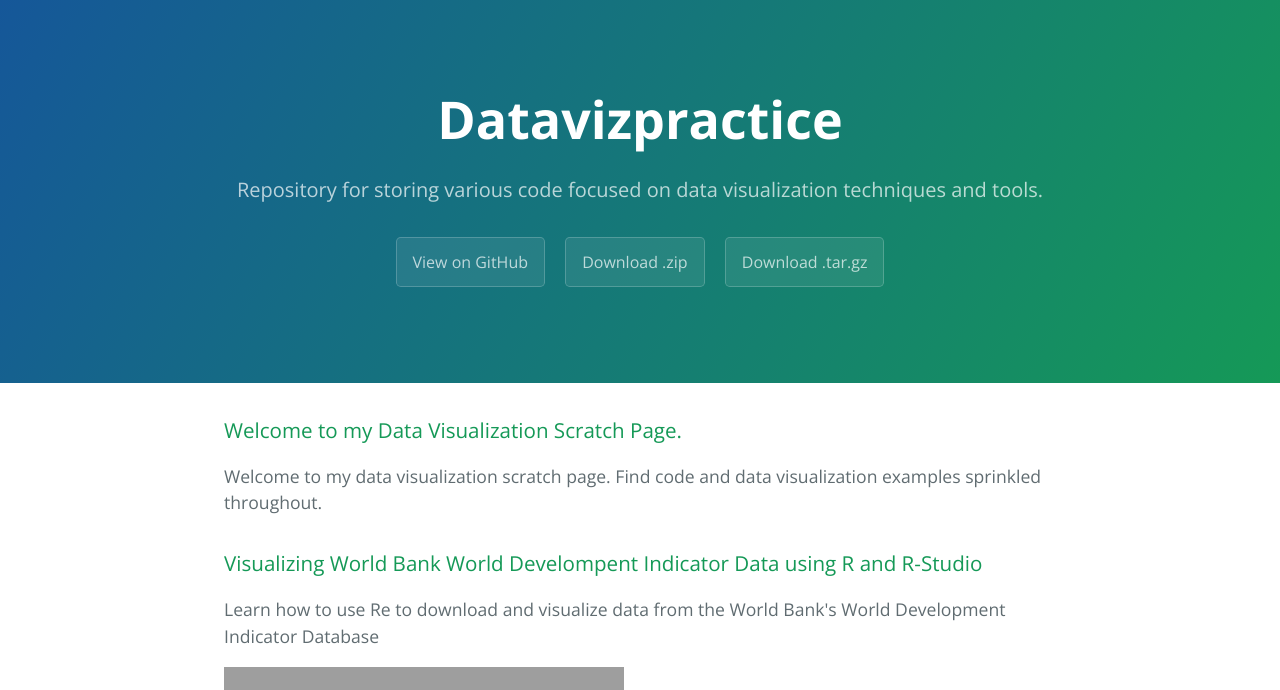
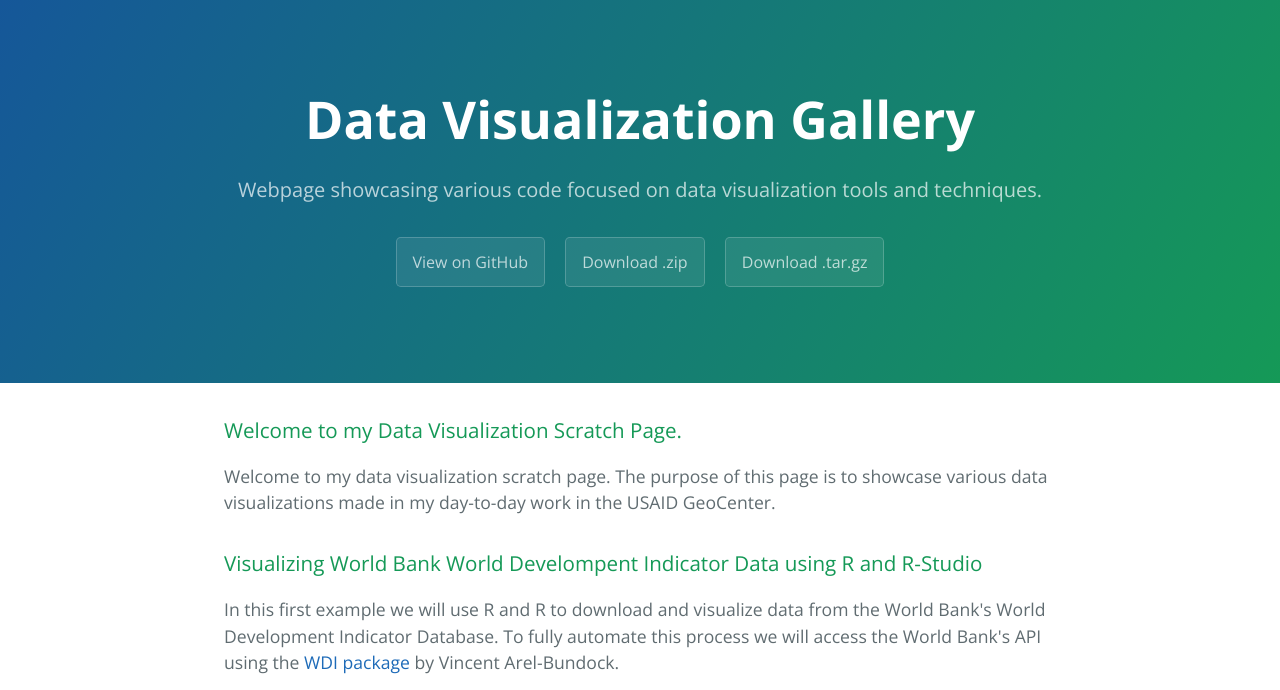
Before and after one commit to tessam30/DataVizPractice, a plain HTML site: page index.html in a window 1280 px wide. Shown: the top 690 px of the page. Drawn offline with nearby package versions, Linux system fonts and the light colour scheme; grey boxes are pictures that could not be loaded.

Commit message:
Update index.html

```diff
--- a/index.html
+++ b/index.html
@@ -11,8 +11,8 @@
   </head>
   <body>
     <section class="page-header">
-      <h1 class="project-name">Datavizpractice</h1>
-      <h2 class="project-tagline">Repository for storing various code focused on data visualization techniques and tools.</h2>
+      <h1 class="project-name">Data Visualization Gallery</h1>
+      <h2 class="project-tagline">Webpage showcasing various code focused on data visualization tools and techniques.</h2>
       <a href="https://github.com/tessam30/DataVizPractice" class="btn">View on GitHub</a>
       <a href="https://github.com/tessam30/DataVizPractice/zipball/master" class="btn">Download .zip</a>
       <a href="https://github.com/tessam30/DataVizPractice/tarball/master" class="btn">Download .tar.gz</a>
@@ -22,12 +22,12 @@
       <h3>
 <a id="welcome-to-github-pages" class="anchor" href="#welcome-to-github-pages" aria-hidden="true"><span class="octicon octicon-link"></span></a>Welcome to my Data Visualization Scratch Page.</h3>
 
-<p>Welcome to my data visualization scratch page. Find code and data visualization examples sprinkled throughout.</p>
+<p>Welcome to my data visualization scratch page. The purpose of this page is to showcase various data visualizations made in my day-to-day work in the USAID GeoCenter.</p>
 
 <h3>
 <a id="designer-templates" class="anchor" href="#designer-templates" aria-hidden="true"><span class="octicon octicon-link"></span></a>Visualizing World Bank World Develompent Indicator Data using R and R-Studio</h3>
 
-<p>Learn how to use Re to download and visualize data from the World Bank's World Development Indicator Database</p>
+<p>In this first example we will use R and R to download and visualize data from the World Bank's World Development Indicator Database. To fully automate this process we will access the World Bank's API using the <a href="https://github.com/vincentarelbundock/WDI">WDI package</a> by Vincent Arel-Bundock. </p>
 
 <p><img src="https://cloud.githubusercontent.com/assets/5873344/6999406/e60e4fcc-dbd7-11e4-8653-f6e1c5920329.png" alt = "Urbanization 1960-2011" style="max-width:100%"></p>
 
```
